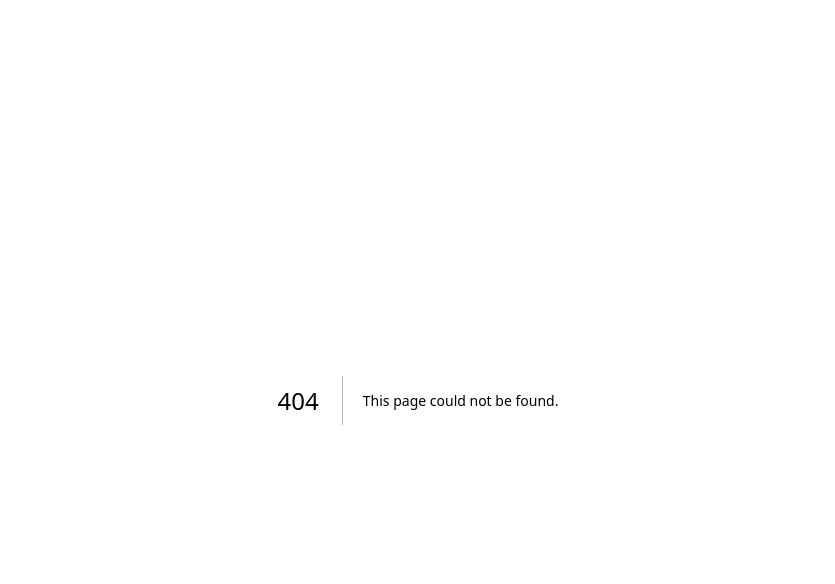
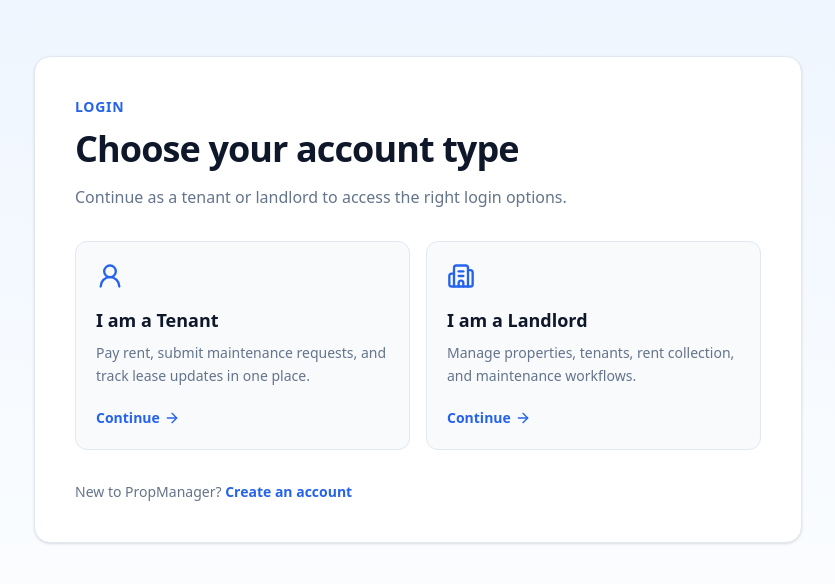
Before and after one commit to NowaisirAlam/rental-management, a Next.js app: page /login in a window 1280 px wide. Before the commit this address had no page. Shown: the top 584 px of the page, without its empty margins (222-1057 px from the left). Built offline with nearby package versions, Linux system fonts and the light colour scheme.

Commit message:
feat: login page

```diff
--- /dev/null
+++ b/src/app/login/page.tsx
@@ -0,0 +1,69 @@
+import Link from "next/link";
+import { ArrowRight, Building2, UserRound } from "lucide-react";
+
+const roles = [
+  {
+    key: "tenant",
+    title: "I am a Tenant",
+    description:
+      "Pay rent, submit maintenance requests, and track lease updates in one place.",
+    icon: UserRound,
+  },
+  {
+    key: "landlord",
+    title: "I am a Landlord",
+    description:
+      "Manage properties, tenants, rent collection, and maintenance workflows.",
+    icon: Building2,
+  },
+] as const;
+
+export default function LoginRolePage() {
+  return (
+    <main className="min-h-screen bg-gradient-to-b from-primary-light to-white px-6 py-14">
+      <section className="mx-auto max-w-3xl rounded-2xl border border-border bg-white p-8 shadow-sm md:p-10">
+        <p className="text-sm font-semibold uppercase tracking-wider text-primary">
+          Login
+        </p>
+        <h1 className="mt-3 text-3xl font-extrabold tracking-tight text-accent md:text-4xl">
+          Choose your account type
+        </h1>
+        <p className="mt-4 text-base text-muted">
+          Continue as a tenant or landlord to access the right login options.
+        </p>
+
+        <div className="mt-8 grid gap-4 md:grid-cols-2">
+          {roles.map((role) => {
+            const Icon = role.icon;
+            return (
+              <Link
+                key={role.key}
+                href={`/login/${role.key}`}
+                className="group rounded-xl border border-border bg-surface p-5 transition hover:border-primary/40 hover:bg-white hover:shadow-md"
+              >
+                <Icon className="h-7 w-7 text-primary" />
+                <h2 className="mt-4 text-lg font-semibold text-accent">
+                  {role.title}
+                </h2>
+                <p className="mt-2 text-sm leading-relaxed text-muted">
+                  {role.description}
+                </p>
+                <span className="mt-5 inline-flex items-center gap-1 text-sm font-semibold text-primary">
+                  Continue
+                  <ArrowRight className="h-4 w-4 transition group-hover:translate-x-0.5" />
+                </span>
+              </Link>
+            );
+          })}
+        </div>
+
+        <p className="mt-8 text-sm text-muted">
+          New to PropManager?{" "}
+          <Link href="/register" className="font-semibold text-primary hover:underline">
+            Create an account
+          </Link>
+        </p>
+      </section>
+    </main>
+  );
+}
--- /dev/null
+++ b/src/app/register/[role]/role.tsx
@@ -0,0 +1,96 @@
+"use client";
+
+import { useRouter } from "next/navigation";
+
+export default function LoginRolePage() {
+  const router = useRouter();
+
+  const goBack = () => {
+    // Go back if possible, otherwise go home
+    if (typeof window !== "undefined" && window.history.length > 1) {
+      router.back();
+    } else {
+      router.push("/");
+    }
+  };
+
+  return (
+    <main className="min-h-screen bg-slate-50 flex items-center justify-center px-4">
+
+      <div className="w-full max-w-3xl">
+
+        {/* 🔙 BACK ARROW — ADDED HERE */}
+        <button
+          onClick={goBack}
+          className="mb-6 flex items-center gap-2 text-slate-600 hover:text-blue-600 transition"
+        >
+          <span className="text-xl">←</span>
+          <span className="text-sm font-medium">Back to Home</span>
+        </button>
+
+        {/* LOGIN CARD */}
+        <div className="rounded-2xl border border-slate-200 bg-white p-8 shadow-sm">
+
+          <div className="text-sm font-semibold text-blue-600">LOGIN</div>
+
+          <h1 className="mt-2 text-3xl font-extrabold text-slate-900">
+            Choose your account type
+          </h1>
+
+          <p className="mt-2 text-slate-600">
+            Continue as a tenant or landlord to access the right login options.
+          </p>
+
+          {/* ROLE CARDS */}
+          <div className="mt-8 grid gap-4 md:grid-cols-2">
+
+            {/* Tenant */}
+            <button
+              onClick={() => router.push("/login/tenant")}
+              className="text-left rounded-xl border border-blue-300 bg-blue-50 p-6 hover:shadow transition"
+            >
+              <div className="text-lg font-bold text-slate-900">
+                I am a Tenant
+              </div>
+              <p className="mt-2 text-sm text-slate-600">
+                Pay rent, submit maintenance requests, and track lease updates.
+              </p>
+              <div className="mt-4 text-blue-600 font-semibold">
+                Continue →
+              </div>
+            </button>
+
+            {/* Landlord */}
+            <button
+              onClick={() => router.push("/login/landlord")}
+              className="text-left rounded-xl border border-slate-200 bg-white p-6 hover:shadow transition"
+            >
+              <div className="text-lg font-bold text-slate-900">
+                I am a Landlord
+              </div>
+              <p className="mt-2 text-sm text-slate-600">
+                Manage properties, tenants, rent collection, and workflows.
+              </p>
+              <div className="mt-4 text-blue-600 font-semibold">
+                Continue →
+              </div>
+            </button>
+
+          </div>
+
+          {/* SIGNUP LINK */}
+          <p className="mt-6 text-sm text-slate-600">
+            New to PropManager?{" "}
+            <span
+              onClick={() => router.push("/register")}
+              className="text-blue-600 hover:underline cursor-pointer"
+            >
+              Create an account
+            </span>
+          </p>
+
+        </div>
+      </div>
+    </main>
+  );
+}
--- /dev/null
+++ b/src/app/register/page.tsx
@@ -0,0 +1,69 @@
+import Link from "next/link";
+import { ArrowRight, Building2, UserRound } from "lucide-react";
+
+const roles = [
+  {
+    key: "tenant",
+    title: "Register as Tenant",
+    description:
+      "Create your tenant profile to pay rent and submit maintenance requests.",
+    icon: UserRound,
+  },
+  {
+    key: "landlord",
+    title: "Register as Landlord",
+    description:
+      "Create your landlord profile to manage properties and tenants.",
+    icon: Building2,
+  },
+] as const;
+
+export default function RegisterRolePage() {
+  return (
+    <main className="min-h-screen bg-gradient-to-b from-primary-light to-white px-6 py-14">
+      <section className="mx-auto max-w-3xl rounded-2xl border border-border bg-white p-8 shadow-sm md:p-10">
+        <p className="text-sm font-semibold uppercase tracking-wider text-primary">
+          Get Started
+        </p>
+        <h1 className="mt-3 text-3xl font-extrabold tracking-tight text-accent md:text-4xl">
+          Create your account
+        </h1>
+        <p className="mt-4 text-base text-muted">
+          Pick the role that matches how you use PropManager.
+        </p>
+
+        <div className="mt-8 grid gap-4 md:grid-cols-2">
+          {roles.map((role) => {
+            const Icon = role.icon;
+            return (
+              <Link
+                key={role.key}
+                href={`/register/${role.key}`}
+                className="group rounded-xl border border-border bg-surface p-5 transition hover:border-primary/40 hover:bg-white hover:shadow-md"
+              >
+                <Icon className="h-7 w-7 text-primary" />
+                <h2 className="mt-4 text-lg font-semibold text-accent">
+                  {role.title}
+                </h2>
+                <p className="mt-2 text-sm leading-relaxed text-muted">
+                  {role.description}
+                </p>
+                <span className="mt-5 inline-flex items-center gap-1 text-sm font-semibold text-primary">
+                  Continue
+                  <ArrowRight className="h-4 w-4 transition group-hover:translate-x-0.5" />
+                </span>
+              </Link>
+            );
+          })}
+        </div>
+
+        <p className="mt-8 text-sm text-muted">
+          Already registered?{" "}
+          <Link href="/login" className="font-semibold text-primary hover:underline">
+            Log in
+          </Link>
+        </p>
+      </section>
+    </main>
+  );
+}
```
Also changed, not shown: src/app/login.tsx (added), 1 other file (tests, documents, lock files or other folders).
